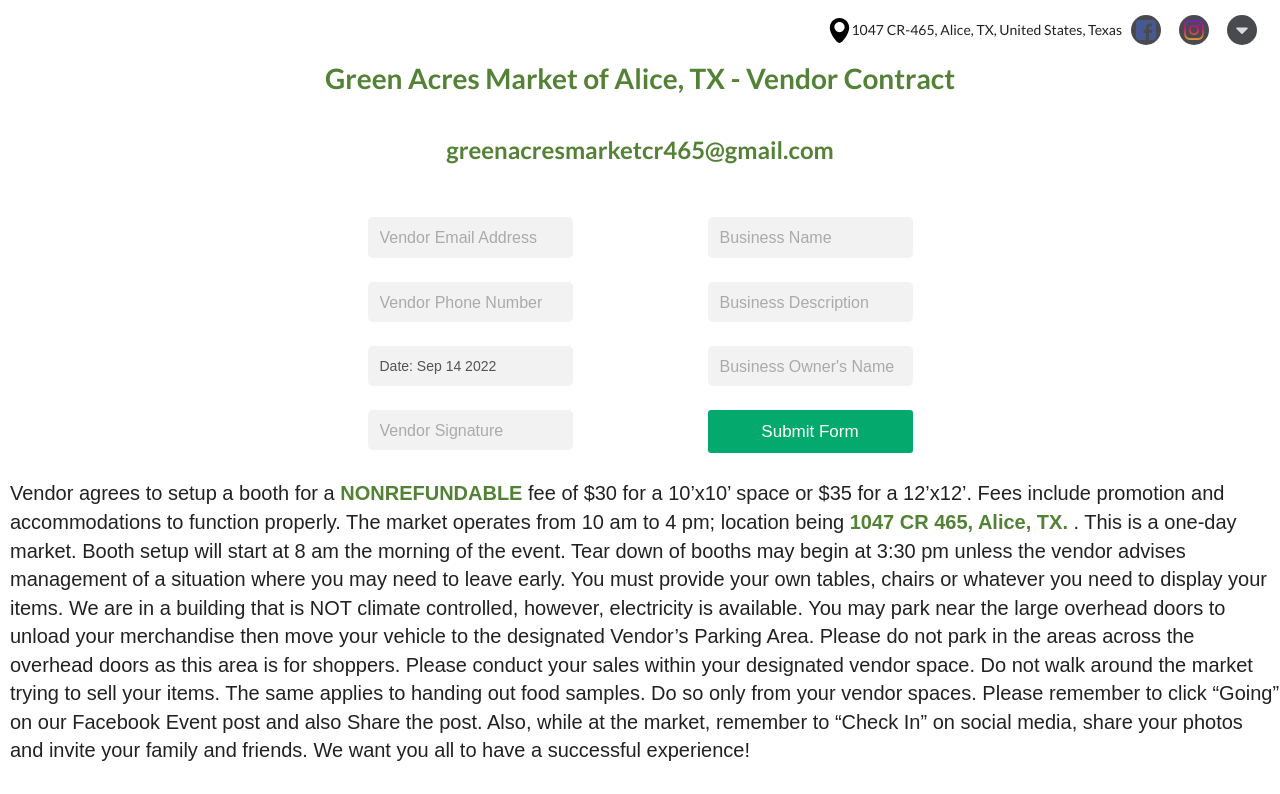
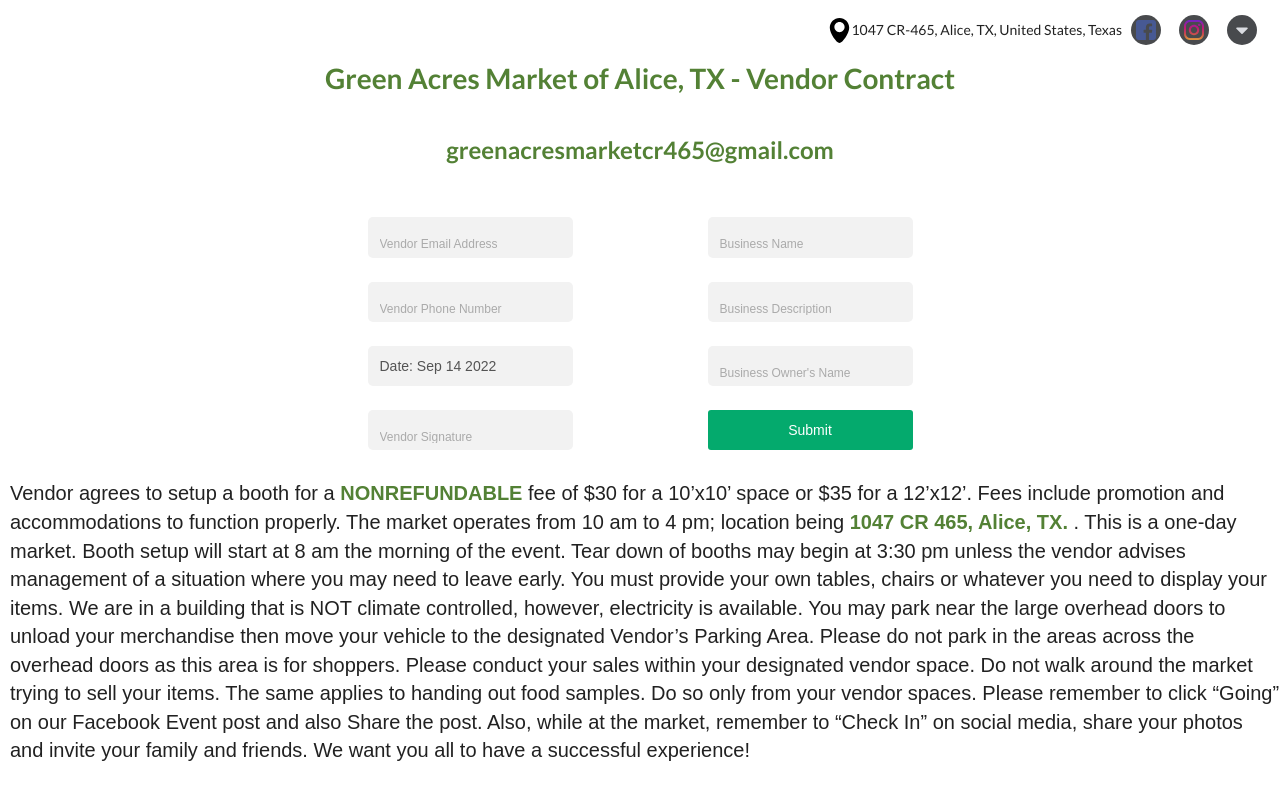
Before and after one commit to Brandon-Banda/greenacres, a React (Vite) app in the folder app/: page /apply in a window 1280 px wide. Shown: the top 794 px of the page. Built offline with nearby package versions, Linux system fonts and the light colour scheme.

Commit message:
fixed fonts on app page

```diff
--- a/app/src/pages/Application.css
+++ b/app/src/pages/Application.css
@@ -49,6 +49,7 @@ p {
   border-top: 20px solid transparent;
   margin-bottom: 5px;
   --field-padding: 12px;
+  font-size: 12px;
 }
 
 .custom-field input {
@@ -139,7 +140,7 @@ p {
   width: 100%;
   border-radius: 3px;
   cursor: pointer;
-  font-size: 17px;
+  font-size: 14px;
   text-decoration: none;
 }
 
--- a/app/src/pages/Application.tsx
+++ b/app/src/pages/Application.tsx
@@ -119,7 +119,7 @@ function Application() {
                 <span className="placeholder">Business Owner's Name</span>
                 <span className="error-message" />
               </label>
-              <input type="submit" className="button" value="Submit Form" />
+              <input type="submit" className="button" value="Submit" />
             </form>
           </div>
         </div>
```
